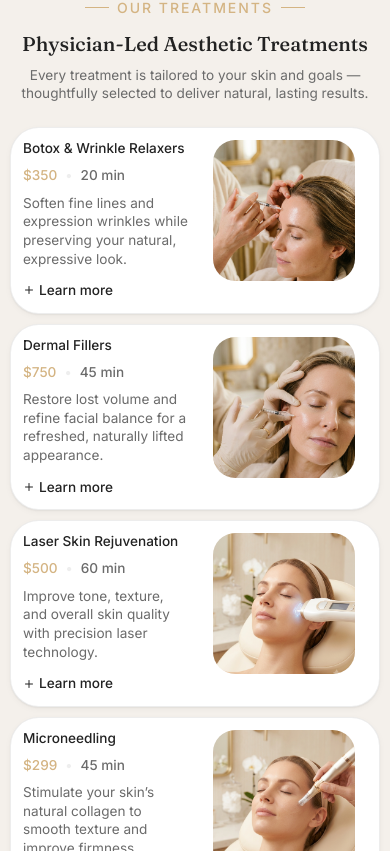
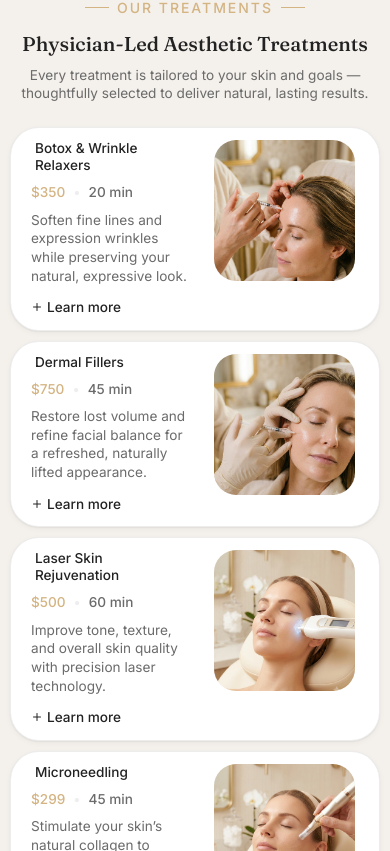
Before and after one commit to trwkrish-cell/test-website-aurelli-2, a Next.js app: page / in a window 390 px wide. Shown: the part 1153-2004 px from the top of the page. Built offline with nearby package versions, Linux system fonts and the light colour scheme; no server answers.

Commit message:
style: adjust padding for service name in Services component
Co-authored-by: trwkrish-cell <296854633+trwkrish-cell@users.noreply.github.com>

```diff
--- a/components/sections/services.tsx
+++ b/components/sections/services.tsx
@@ -48,8 +48,8 @@ export function Services() {
                 {/* Row: text column + image column, 50/50, never wraps */}
                 <div className="flex w-full flex-row gap-3 sm:gap-6">
                   {/* Left: text content — 50% on both mobile and desktop */}
-                  <div className="flex w-1/2 min-w-0 flex-col">
-                    <h3 className="text-[0.85rem] font-medium leading-tight text-foreground sm:text-2xl">
+                  <div className="flex w-1/2 min-w-0 flex-col pl-2 sm:pl-0">
+                    <h3 className="pl-1 text-[0.85rem] font-medium leading-tight text-foreground sm:pl-0 sm:text-2xl">
                       {service.name}
                     </h3>
                     <div className="mt-2 flex items-center gap-2 text-[0.85rem] font-medium text-accent sm:mt-3 sm:gap-3 sm:text-sm">
```
